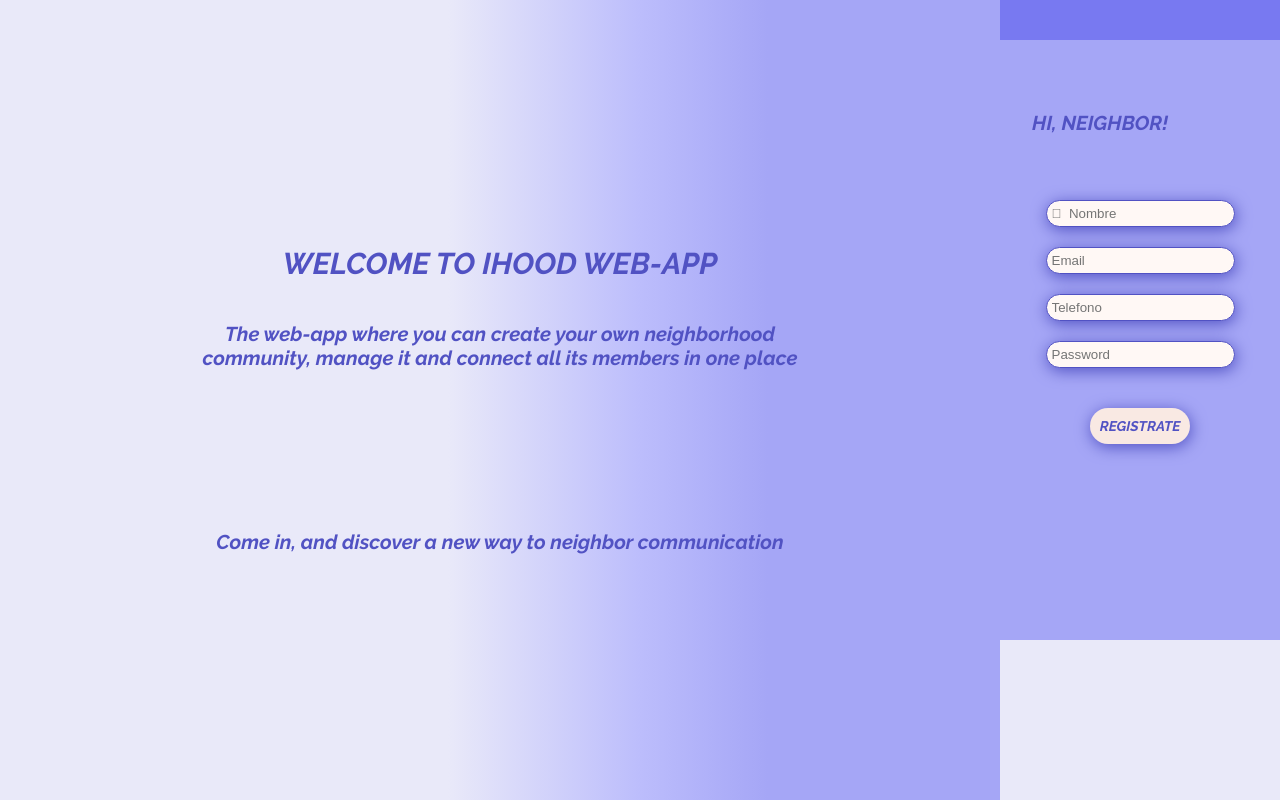
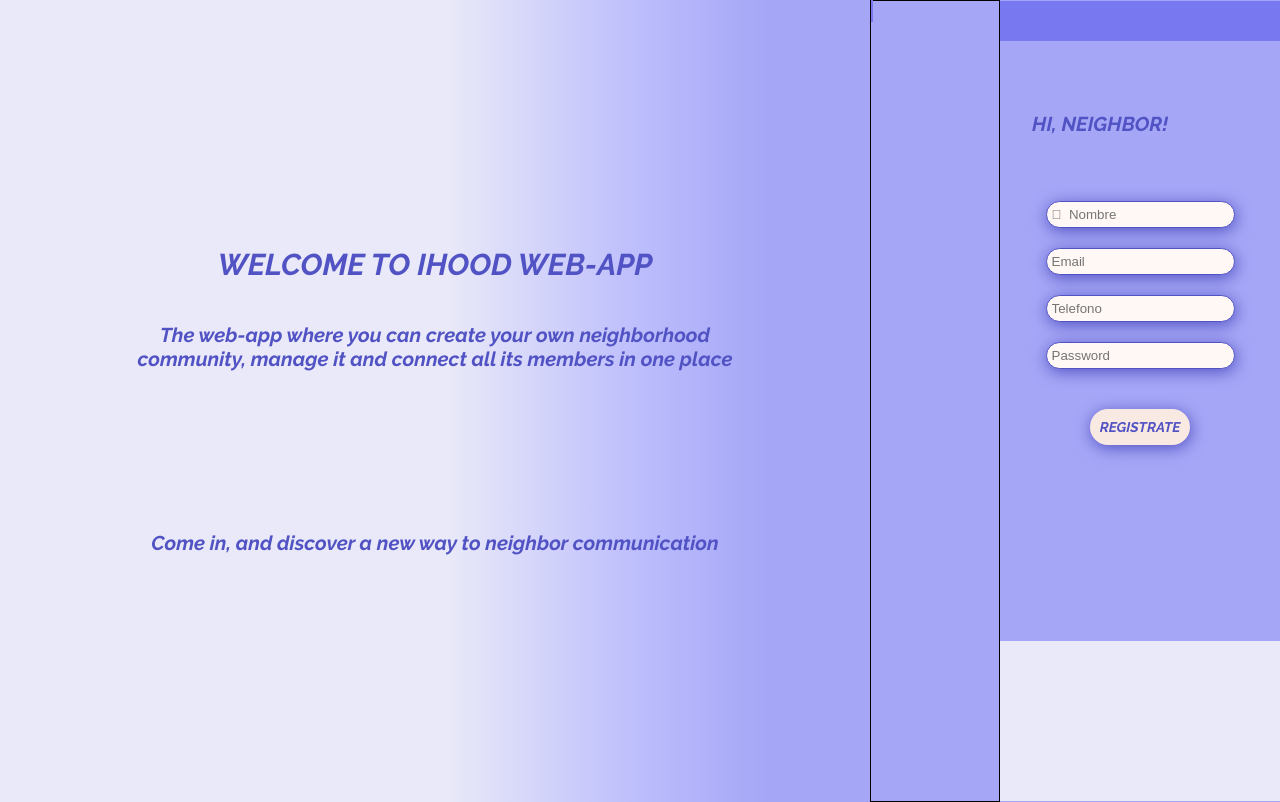
Before and after one commit to fullstacktf/ihood-frontend-definitive, a React (Create React App) app: page / in a window 1280 px wide. Built offline with nearby package versions, Linux system fonts and the light colour scheme; some icons are missing.

Commit message:
add DecoVLinescomponent file to app.tsx

```diff
--- a/src/App.tsx
+++ b/src/App.tsx
@@ -1,12 +1,15 @@
 import React from 'react';
 import './App.css';
+import Home from './components/Home';
 import Login from './components/Login';
-import Home from './components/Home';
+import DecoVLines from './components/DecoVLines';
+
 
 function App() {
   return (
     <div className="App">
       <Home />
+      <DecoVLines />
       <Login />
     </div>
   );
```
